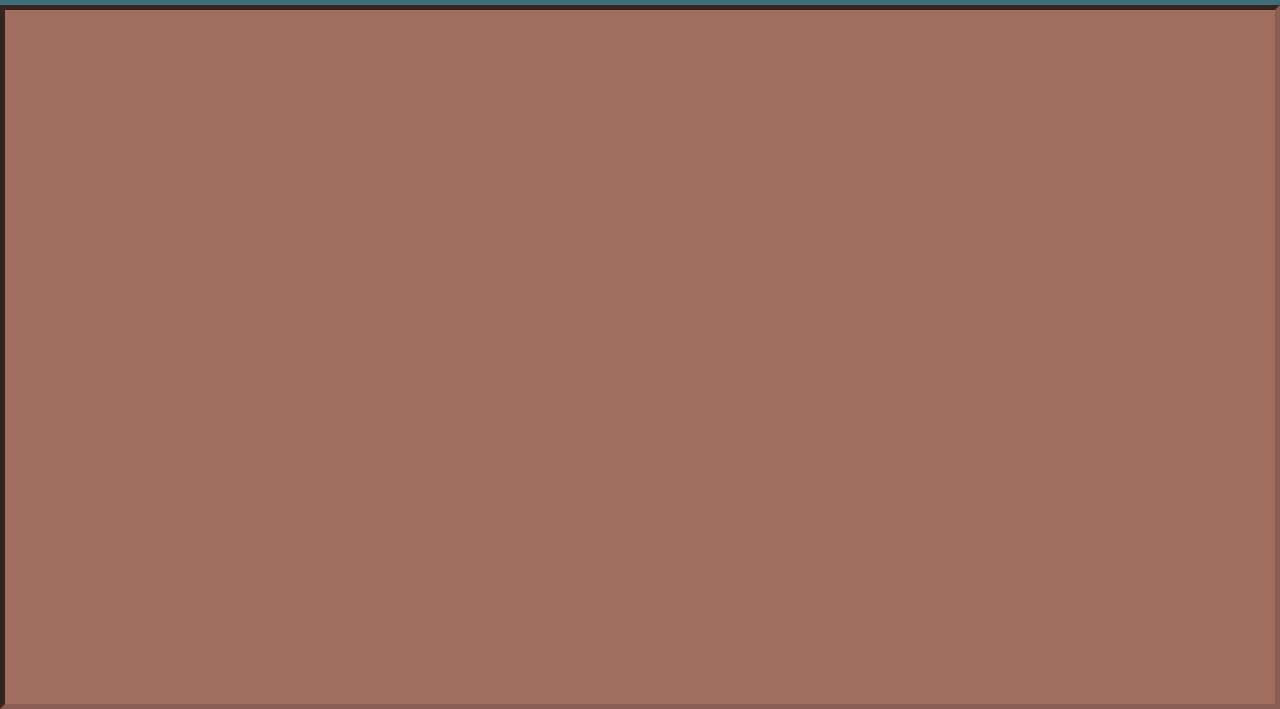
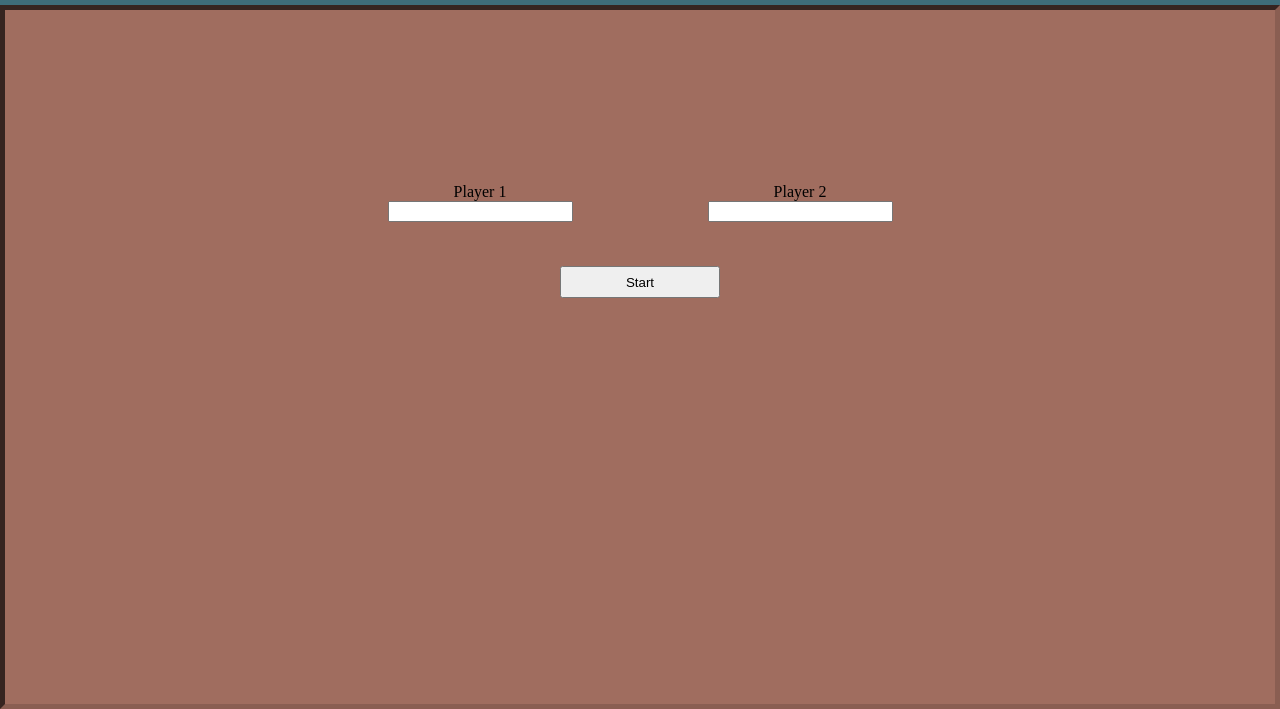
Before and after one commit to JoaoMateus98/tic-Tac-Toe, a plain HTML site: page index.html in a window 1280 px wide. Shown: the part 91-800 px from the top of the page. Drawn offline with Linux system fonts and the light colour scheme.

Commit message:
created a simple start screen

```diff
--- a/index.html
+++ b/index.html
@@ -14,7 +14,20 @@
             <h1>Tic Tac Toe</h1>
         </div>
         <div class="main-container">
-
+            <div class="start-game-container">
+                <form>
+                    <div class="player1-container">
+                        <label for="player1">Player 1</label>
+                        <input type="text" name="player1" id="player1">
+                    </div>
+                    <div class="player2-container">
+                        <label for="player2">Player 2</label>
+                        <input type="text" name="player2" id="player2">
+                    </div>
+                    <button type="button" class="start-button">Start</button>
+                </form>
+            </div>
+            <div class="game-container hidden"></div>
         </div>
     </div>
 </body>
--- a/style.css
+++ b/style.css
@@ -32,8 +32,47 @@ body {
 }
 
 .main-container {
+    display: flex;
+    justify-content: center;
+    align-items: flex-start;
     box-sizing: border-box;
     border: 5px inset #8a5e52;
     width: 100%;
     flex-grow: 1;
 }
+
+.hidden {
+    display: none;
+}
+
+/* Start Game Screen */
+form {
+    margin-top: 10rem;
+    display: grid;
+    justify-content: center;
+    grid-template-columns: 20rem 20rem;
+    grid-template-rows: 4rem 6rem;
+}
+
+.player1-container {
+    display: flex;
+    flex-direction: column;
+    justify-content: center;
+    align-items: center;
+    grid-column: 1 / 2;
+}
+
+.player2-container {
+    display: flex;
+    flex-direction: column;
+    justify-content: center;
+    align-items: center;
+    grid-column: 2 / 3;
+}
+
+.start-button {
+    margin: auto;
+    grid-column: 1 / 3;
+    height: 2rem;
+    width: 10rem;
+}
```
